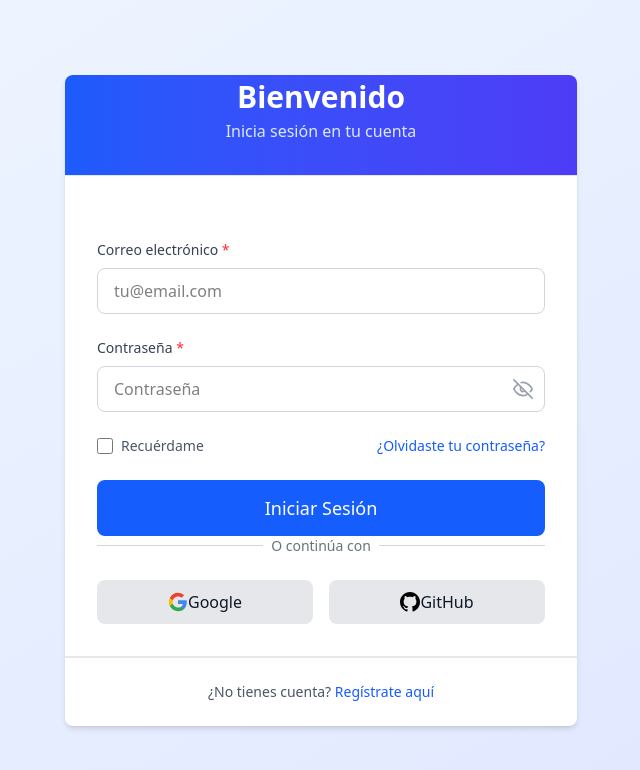
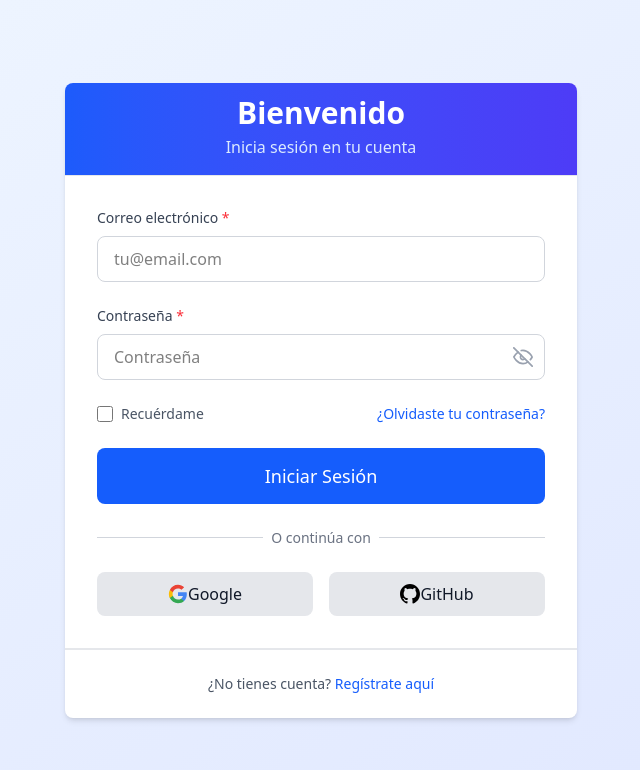
Before and after one commit to carlos98dan/ngsar, an Angular app: page /login in a window 1280 px wide. Shown: the top 770 px of the page, without its empty margins (319-959 px from the left). Built offline with nearby package versions, Linux system fonts and the light colour scheme.

Commit message:
refactos: ajuste con grid

```diff
--- a/src/app/features/auth/pages/login.html
+++ b/src/app/features/auth/pages/login.html
@@ -1,12 +1,12 @@
-<div class="flex items-center justify-center min-h-screen bg-gradient-to-br from-blue-50 to-indigo-100 p-4">
+<div class="grid place-items-center min-h-screen bg-gradient-to-br from-blue-50 to-indigo-100 p-4">
   <app-card size="lg">
     <div appCardTitle
-      class="bg-gradient-to-r from-blue-600 to-indigo-600 text-white p-8 text-center -m-8 mb-0 rounded-t-lg">
+      class="bg-gradient-to-r from-blue-600 to-indigo-600 text-white p-4 pt-10 -m-8 mb-0 rounded-t-lg flex flex-col items-center justify-center">
       <h1 class="text-3xl font-bold my-1">Bienvenido</h1>
       <p class="text-blue-100">Inicia sesión en tu cuenta</p>
     </div>
 
-    <div class="pt-8 space-y-6">
+    <div class="grid grid-cols-1 gap-6">
       <div>
         <app-input label="Correo electrónico" type="email" size="md" placeholder="tu@email.com" [fullWidth]="true"
           [required]="true"></app-input>
@@ -45,7 +45,7 @@
       </div>
     </div>
 
-    <div appCardFooter class="border-t border-gray-200 p-6 text-center">
+    <div appCardFooter class="border-t border-gray-200 p-6 grid place-items-center">
       <p class="text-sm text-gray-600">
         ¿No tienes cuenta?
         <a href="#" class="text-blue-600 hover:text-blue-800 font-medium transition-colors">Regístrate aquí</a>
```
